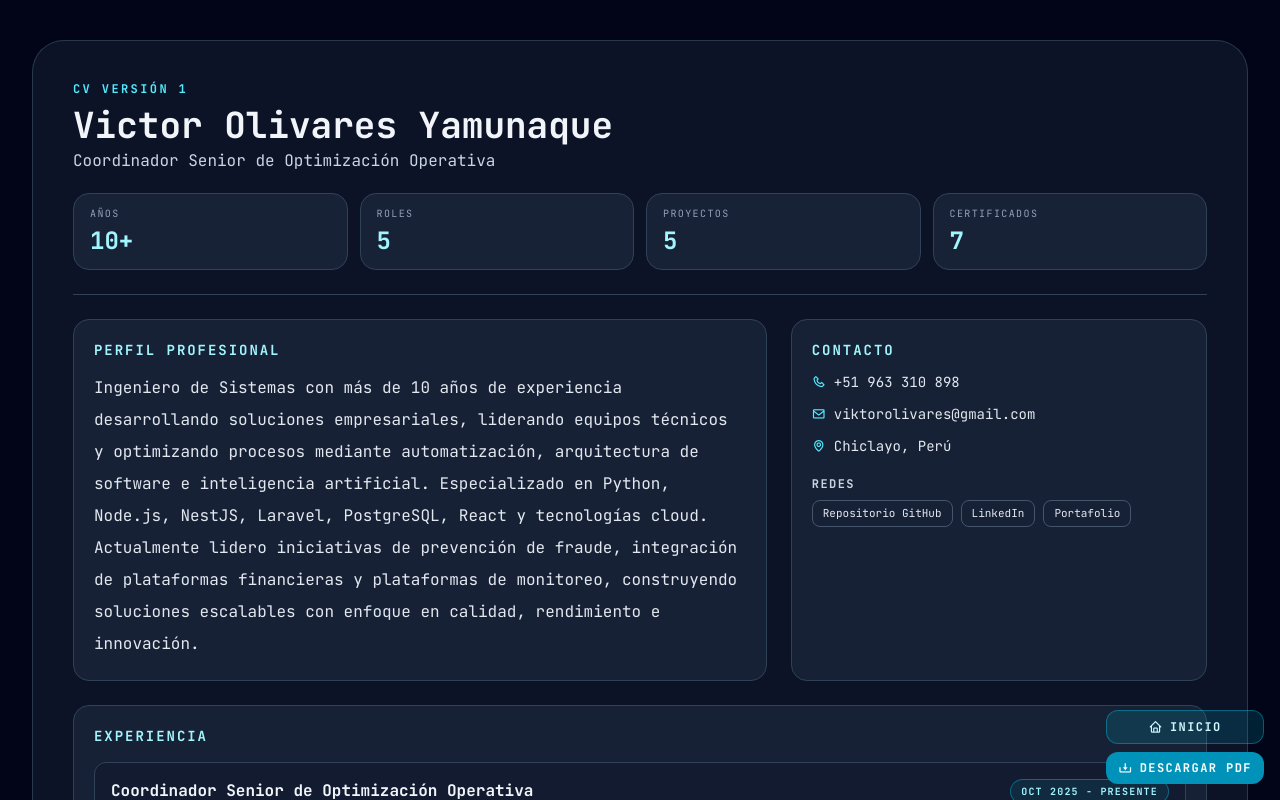
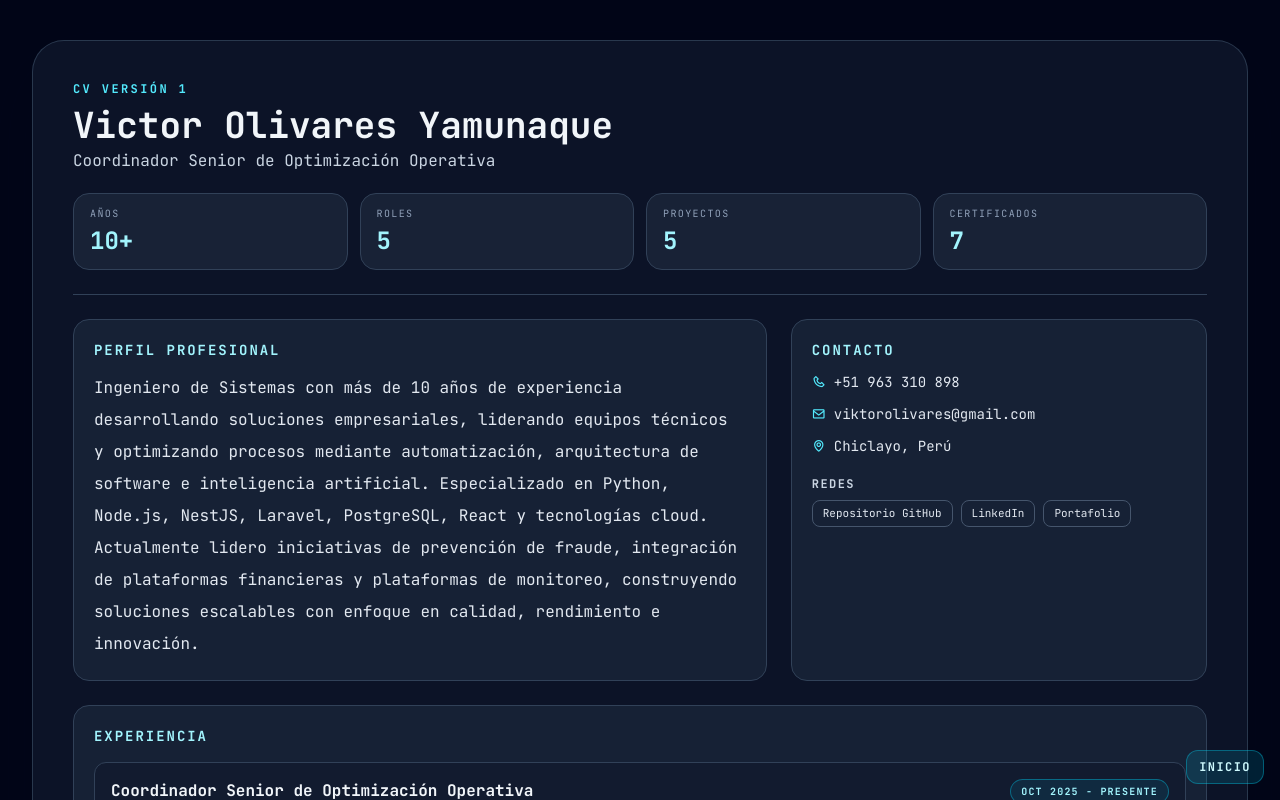
Before and after one commit to viktorolivares/viktorolivares.github.io, a React (Vite) app: page /cv/v1 in a window 1280 px wide. Shown: the top 800 px of the page. Built offline with nearby package versions, Linux system fonts and the light colour scheme.

Commit message:
feat: add new CvV1Page component to display professional resume data

```diff
--- a/src/pages/cv/CvV1Page.jsx
+++ b/src/pages/cv/CvV1Page.jsx
@@ -6,7 +6,6 @@ import {
   additionalSkills,
   contacts,
   certifications,
-  cvDownload,
   education,
   experience,
   profile,
@@ -40,17 +39,8 @@ const CvV1Page = () => {
           to="/"
           className="inline-flex items-center justify-center gap-1.5 rounded-xl border border-cyan-400/35 bg-cyan-500/15 px-3 py-2 text-xs font-semibold tracking-[0.12em] text-cyan-100 uppercase transition-colors hover:bg-cyan-500/25"
         >
-          <i className="bx bx-home text-sm" />
           <span>Inicio</span>
         </Link>
-        <a
-          href={cvDownload.href}
-          download={cvDownload.fileName}
-          className="inline-flex items-center justify-center gap-1.5 rounded-xl bg-cyan-600 px-3 py-2 text-xs font-semibold tracking-[0.12em] text-white uppercase hover:bg-cyan-500"
-        >
-          <i className="bx bx-download text-sm" />
-          <span>Descargar PDF</span>
-        </a>
       </div>
 
       <main className="mx-auto max-w-7xl space-y-6 rounded-4xl border border-slate-700/80 bg-slate-900/85 p-6 shadow-[0_25px_70px_rgba(2,6,23,0.5)] sm:p-8 lg:p-10">
```
